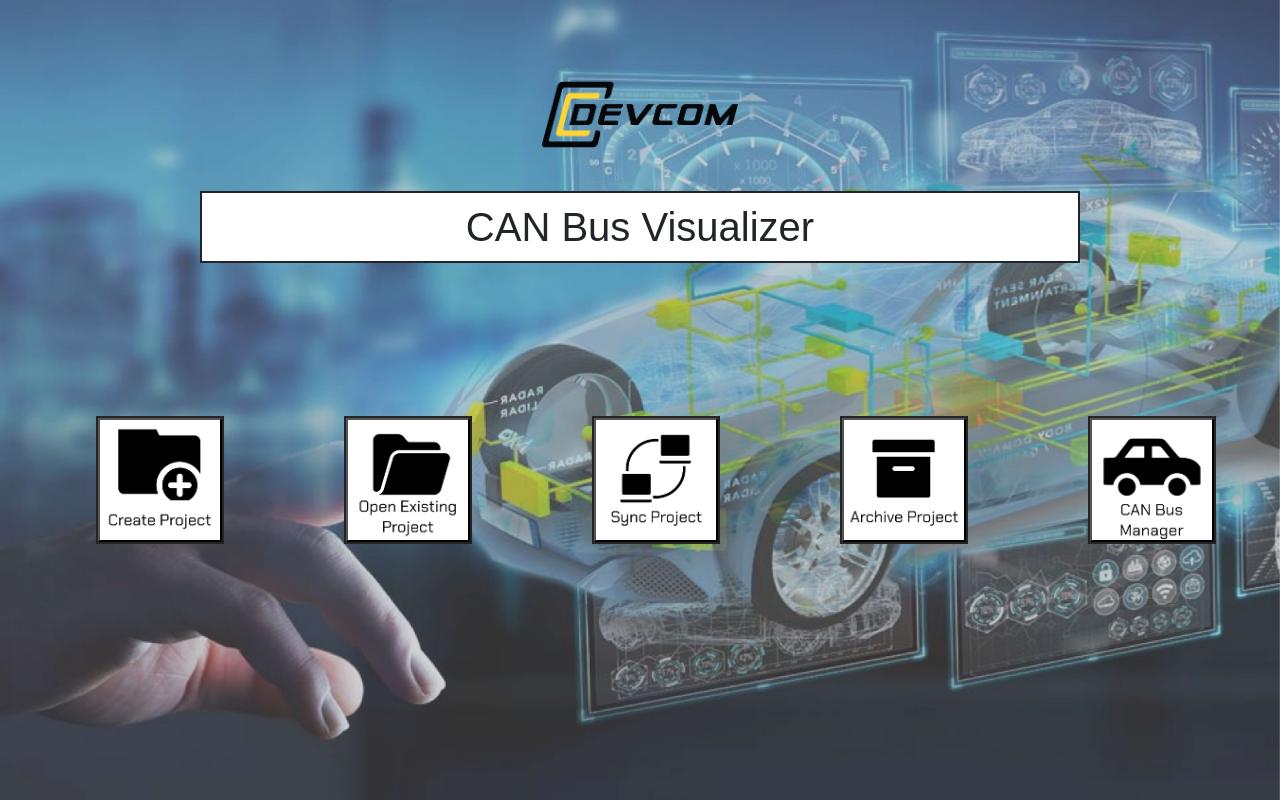
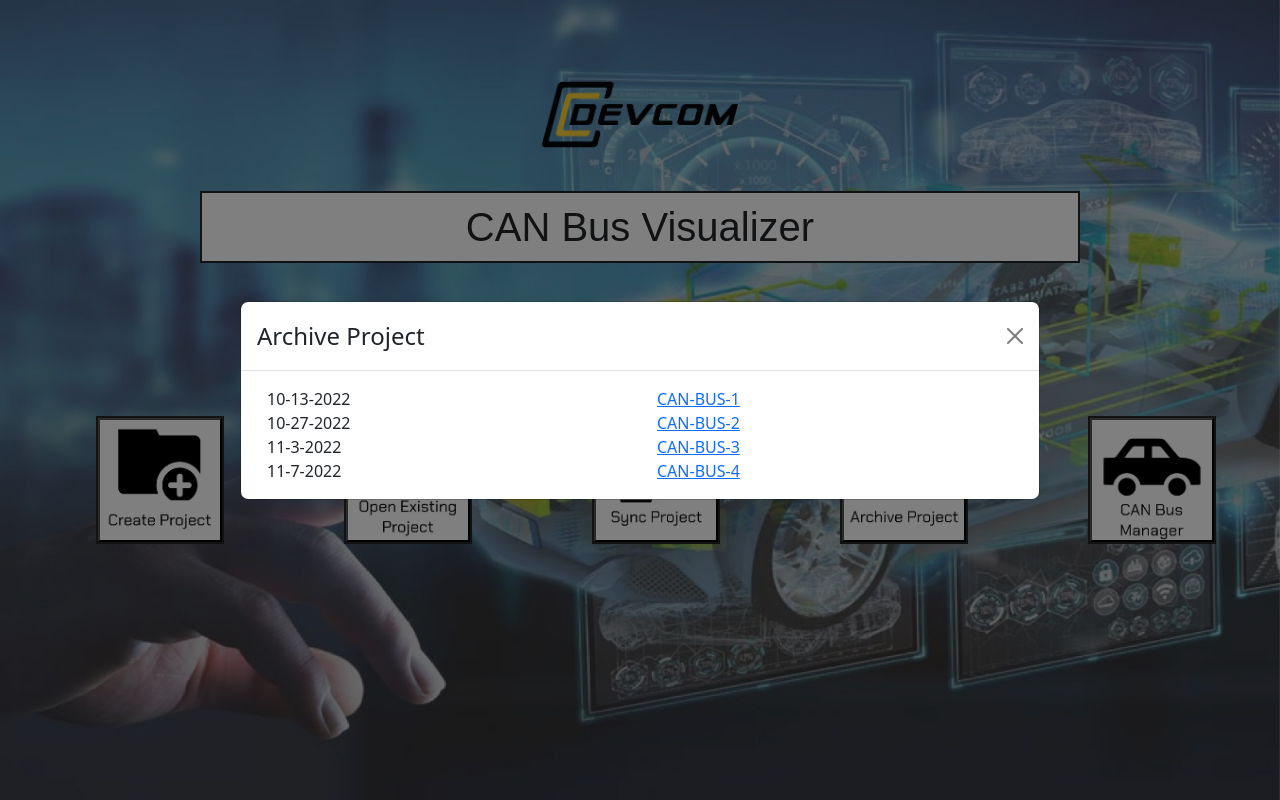
Before and after one commit to sw2team4/CS4311_CANBusVisualizer_Team4, a React (Create React App) app in the folder cbv_team4/: page / in a window 1280 px wide. Both pictures are taken after a click on the button 904 px from the left and 480 px from the top of the page. Built offline with nearby package versions, Linux system fonts and the light colour scheme.

Commit message:
Aaron/Tony - Fixed Archive Popup and finalized frontend merge updates

```diff
--- a/cbv_team4/src/components/Displayer/Popups/Archieve/ArchievePopup.js
+++ b/cbv_team4/src/components/Displayer/Popups/Archieve/ArchievePopup.js
@@ -18,7 +18,7 @@ function MyVerticallyCenteredModal(props) {
     >
       <Modal.Header closeButton>
         <Modal.Title id="contained-modal-title-vcenter">
-          Archieve Project
+          Archive Project
         </Modal.Title>
       </Modal.Header>
       <Modal.Body className='popup-container'>
--- a/cbv_team4/src/components/Home/Home.js
+++ b/cbv_team4/src/components/Home/Home.js
@@ -3,6 +3,7 @@ import React from 'react';
 import '../Home/Home.css';
 import Devcom from './images/DevcomLogo.png'
 import {useNavigate} from "react-router-dom";
+import ArchievePopup from '../Displayer/Popups/Archieve/ArchievePopup';
 
 var project_file = null
 function onChange(e) {
@@ -27,7 +28,7 @@ function Home() {
                     </form>
                 </li>
                 <li><button onClick={() => navigate("/sync")} className='thirdButton' type='button'></button></li>
-                <li><button className='fourthButton' type='button'></button></li>
+                <li><ArchievePopup></ArchievePopup></li>
                 <li><button className='fifthButton' type='button'></button></li>
             </ul>
         </div>
```
